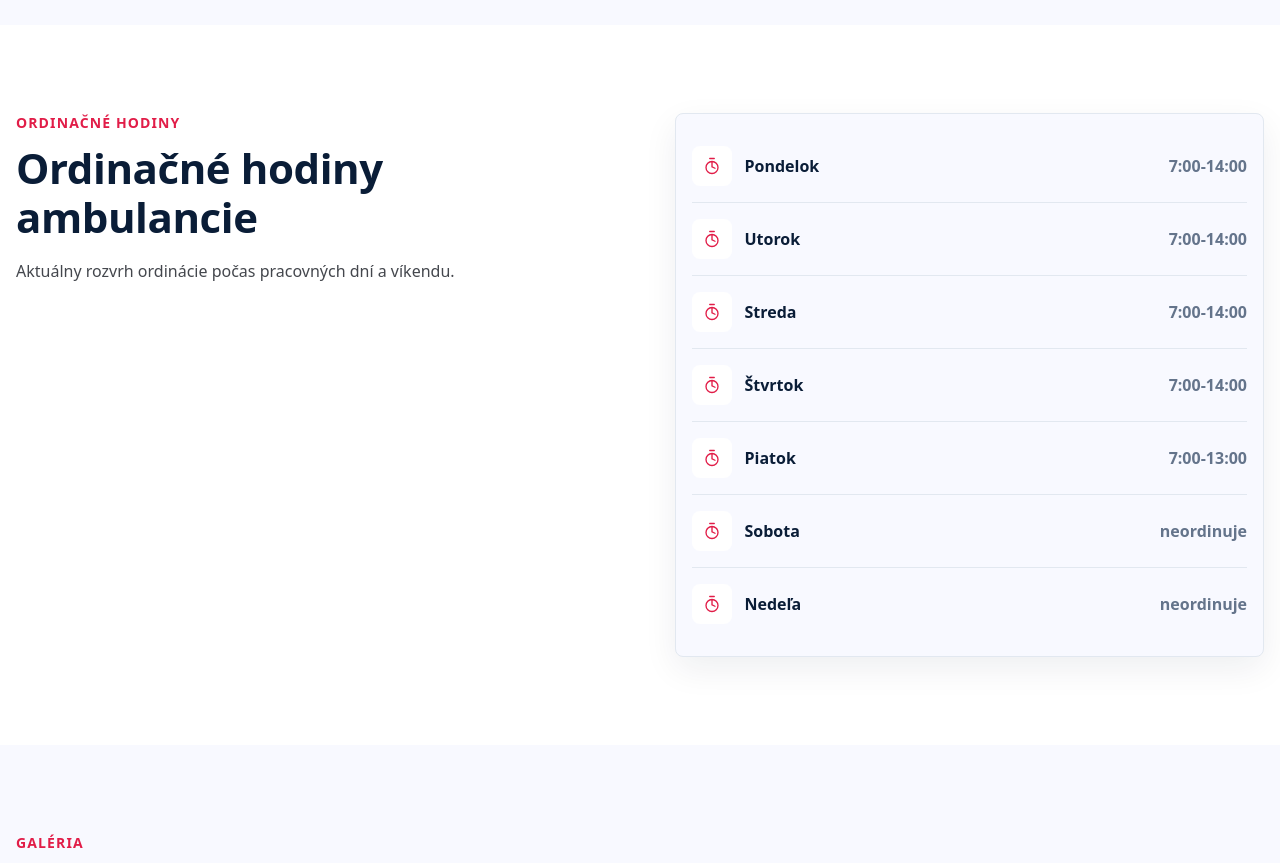
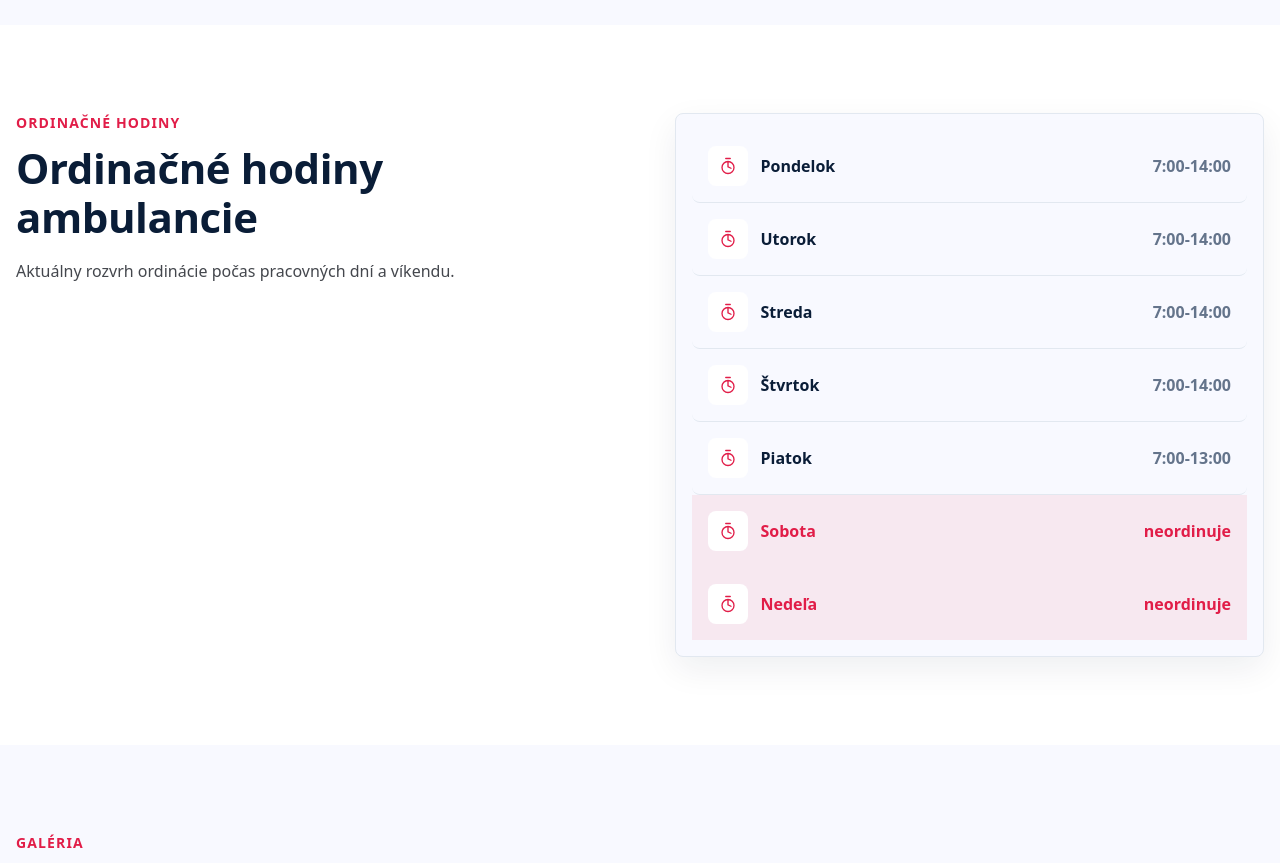
Before and after one commit to admSla99/cardio-webpage, a Next.js app: page / in a window 1280 px wide. Shown: the part 2520-3383 px from the top of the page. Built offline with nearby package versions, Linux system fonts and the light colour scheme.

Commit message:
Highlight closed opening hours

```diff
--- a/src/app/globals.css
+++ b/src/app/globals.css
@@ -545,11 +545,22 @@ section[id] {
   justify-content: space-between;
   gap: 16px;
   border-bottom: 1px solid var(--border);
-  padding: 16px 0;
+  border-radius: 8px;
+  padding: 16px;
 }
 
 .hours-row:last-child {
   border-bottom: 0;
+}
+
+.hours-row-closed {
+  border-bottom-color: transparent;
+  border-radius: 0;
+  background: rgba(225, 29, 72, 0.08);
+}
+
+.hours-row-closed + .hours-row-closed {
+  border-top-color: transparent;
 }
 
 .hours-row div {
@@ -565,6 +576,11 @@ section[id] {
 .hours-row > span {
   color: var(--slate);
   font-weight: 900;
+}
+
+.hours-row-closed strong,
+.hours-row-closed > span {
+  color: var(--red);
 }
 
 .gallery-heading {
--- a/src/components/opening-hours-section.tsx
+++ b/src/components/opening-hours-section.tsx
@@ -1,5 +1,6 @@
 import { Icon } from "@/components/icons";
 import { openingHours } from "@/lib/content";
+import { cn } from "@/lib/utils";
 
 export function OpeningHoursSection() {
   return (
@@ -13,7 +14,7 @@ export function OpeningHoursSection() {
 
         <div className="hours-card">
           {openingHours.map((row) => (
-            <div key={row.day} className="hours-row">
+            <div key={row.day} className={cn("hours-row", row.hours === "neordinuje" && "hours-row-closed")}>
               <div>
                 <span className="row-icon">
                   <Icon name="timer" className="icon-sm" />
```
Also changed, not shown: scripts/check-content.mjs (+14 -0 lines).
